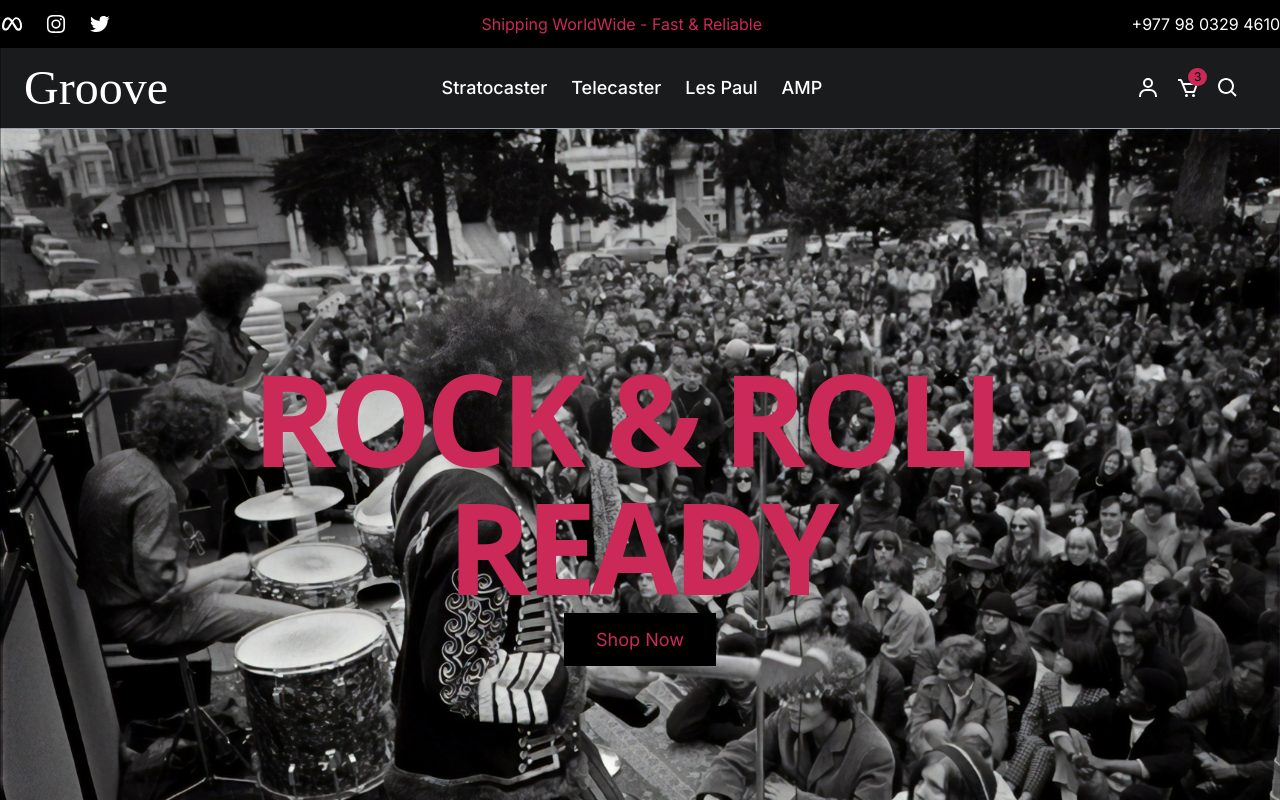
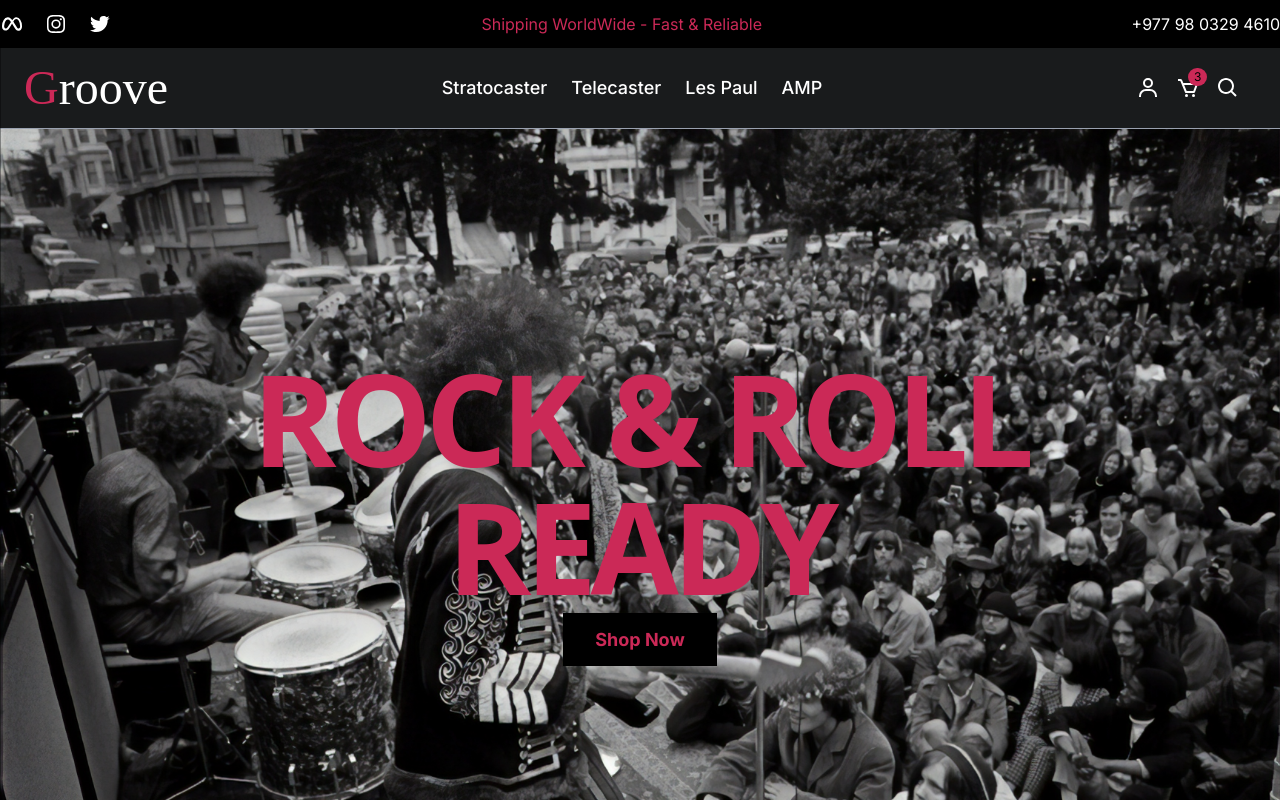
Before and after one commit to blackST4Rez/Ecommerce-Website, a React (Vite) app in the folder Frontend/: page / in a window 1280 px wide. Shown: the top 800 px of the page. Built offline with nearby package versions, Linux system fonts and the light colour scheme; a web font is replaced by a local one.

Commit message:
Logo was changed and some minor UI fixes.

```diff
--- a/Frontend/src/components/Common/Navbar.jsx
+++ b/Frontend/src/components/Common/Navbar.jsx
@@ -22,7 +22,7 @@ const Navbar = () => {
         <nav className="container mx-auto flex items-center justify-between py-4 px-6">
             <div>
                 <Link to='/' className="navbarText text-5xl font-medium text-white">
-                    Groove
+                    <span className="navbarText text-[#CB2957]">G</span>roove
                 </Link>
             </div>
 
--- a/Frontend/src/components/Layout/Hero.jsx
+++ b/Frontend/src/components/Layout/Hero.jsx
@@ -14,7 +14,7 @@ const Hero = () => {
                     <h1 className="HeroText text-4xl md:text-9xl font-bold tracking-tighter uppercase mb-4">
                         Rock & Roll <br  />Ready
                     </h1>
-                    <Link to='#' className='bg-black text-[#CB2957] px-8 py-4 text-lg hover:bg-[#CB2957] hover:text-black transition-all ease-in-out duration-300' >
+                    <Link to='#' className='bg-black text-[#CB2957] px-8 py-4 text-lg font-bold hover:bg-[#CB2957] hover:text-black transition-all ease-in-out duration-300' >
                         Shop Now
                     </Link>
                 </div>
```
